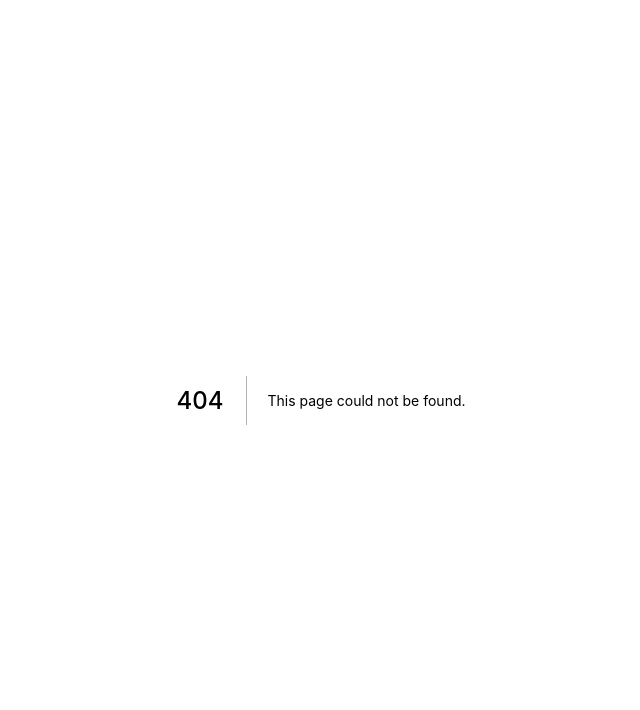
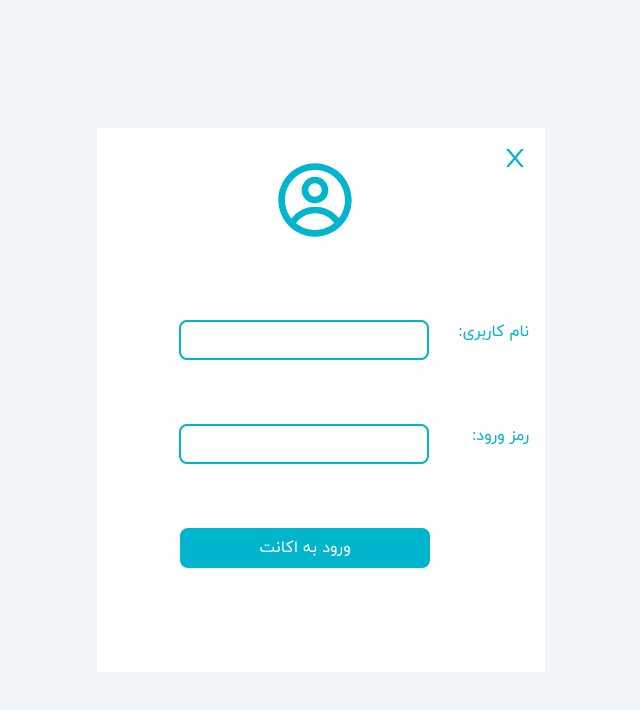
Before and after one commit to MohammadSobhanSaffary/Online_Shope_Project, a Next.js app: page /admin/Login in a window 1280 px wide. Before the commit this address had no page. Shown: the top 710 px of the page, without its empty margins (319-959 px from the left). Built offline with nearby package versions, Linux system fonts and the light colour scheme.

Commit message:
admin login added and styled

```diff
--- a/components/Header.jsx
+++ b/components/Header.jsx
@@ -78,9 +78,11 @@ function Header() {
                     <Image src='/menu.svg' width='40px' height='40px' className=' text-[#575563] cursor-pointer ' onClick={() => setToggle(!toggleState)} />
                 </div>
                 {(toggleState) ?
-                    <div className='flex flex-row-reverse justify-between w-[100vw] h-[100vh] duration-200   bg-[rgba(0,0,0,0.025)]' >
-                        <div className='w-[80vw] h-[100vh]  bg-[#575563]  flex flex-col  '>
-                            <div className='menuItems border-t-0 p-3  items-center flex flex-row-reverse  gap-[20px] cursor-pointer'>
+                    <div className='flex flex-row-reverse justify-between w-[100vw] h-[100vh] duration-200    bg-[rgba(0,0,0,0.2)]' id='menuContainer' onClick={(e)=>{
+                       (e.target.id==='menuContainer')?setToggle(false):'';
+                    }}>
+                        <div className='w-[80vw] h-[100vh]  bg-[#575563]  flex flex-col  ' >
+                            <div className='menuItems border-t-0 p-3  items-center flex flex-row-reverse  gap-[20px] cursor-pointer' >
                                 <CgProfile className=' w-[40px] h-[40px] text-[#ffffff]  cursor-pointer' />
                                 <span className='text-[20px] text-white'>پروفایل</span>
 
--- a/components/footer.jsx
+++ b/components/footer.jsx
@@ -0,0 +1,9 @@
+import React from 'react'
+
+function Footer() {
+  return (
+    <div className='w-[100vw] h-[] bg-[]'></div>
+  )
+}
+
+export default Footer
--- /dev/null
+++ b/pages/admin/Login.jsx
@@ -0,0 +1,53 @@
+import React, { useState } from 'react'
+import { CgProfile } from 'react-icons/cg';
+import { AiOutlineClose } from 'react-icons/ai';
+import Link from 'next/link';
+function Login() {
+
+
+    const [adminsInfo, setadminsInfo] = useState([{
+
+        userName: 'sobhanSaffary',
+        password: '138112345',
+    },
+    {
+        userName: 'sajadSaffary',
+        password: '7631',
+
+    }
+    ]);
+    const [inputs, setinputs] = useState({
+        userName: '',
+        password: '',
+    });
+    return (
+
+
+        <>
+            <div className='w-[100vw] h-[100vh] flex  items-center justify-center  bg-slate-100  '>
+                <div className='w-[28rem] h-[34rem]    flex flex-col gap-20   p-4 bg-white gap-'>
+                    <div className=' flex justify-end p5'>
+                        <CgProfile className=' w-20 h-20 mt-[1rem] text-[#00B5CC]' />
+                        <Link href='/'>
+                            <AiOutlineClose className='ml-[35%] w-7 h-7 cursor-pointer' fill='#00B5CC' />
+                        </Link>
+                    </div>
+                    <form className='  flex flex-col gap-[4rem] '>
+                        <div className='flex flex-row-reverse  gap-[1.8rem] '>
+                            <label className='text-[#00b5cc]'>:نام کاربری</label>
+                            <input className='border-[2px] border-[#00b5cc] w-[250px] h-[40px]  rounded-lg  text-right p-3 text-base outline-none fovous:bg-white ' />
+                        </div>
+                        <div className='flex flex-row-reverse gap-[2.7rem] '>
+                            <label className='text-[#00b5cc]'>:رمز ورود  </label>
+                            <input className='border-[2px] border-[#00b5cc]  w-[250px] h-[40px] rounded-lg text-right p-3 text-base outline-none focous:bg-white' />
+                        </div>
+                        <button className='bg-[#00b5cc] text-white border-[2px] border-[#00b5cc] w-[250px] h-[40px] self-center rounded-lg  mr-8'>ورود به اکانت</button>
+                    </form>
+                </div>
+            </div>
+
+        </>
+    )
+}
+
+export default Login
--- /dev/null
+++ b/pages/admin/pannel.jsx
@@ -0,0 +1,10 @@
+import React from 'react'
+
+function pannel() {
+
+  return (
+    <div>pannel</div>
+  )
+}
+
+export default pannel
--- a/pages/index.js
+++ b/pages/index.js
@@ -1,13 +1,12 @@
-import App from "next/app";
 import Header from "../components/Header";
-import Main from "./layout/main";
-import MyApp from "./_app";
+import Main from "./layout/Main";
+
 
 
 export default function Home() {
   return (
-    <Main>
-      <div>salam  </div>
-    <Main/>
+<Main>
+  <div>salam chetori</div>
+</Main>
   )
 }
--- a/pages/layout/Main.jsx
+++ b/pages/layout/Main.jsx
@@ -1,11 +1,14 @@
 import React from 'react'
+import Footer from '../../components/Footer'
 import Header from '../../components/Header'
 
-function Main({childeren}) {
+function Main( {childeren}) {
   return (
-      <Header/>
+    <>
+      <Header />
       {childeren}
-      <Footer/>
+      <Footer />
+    </>
   )
 }
 
```
